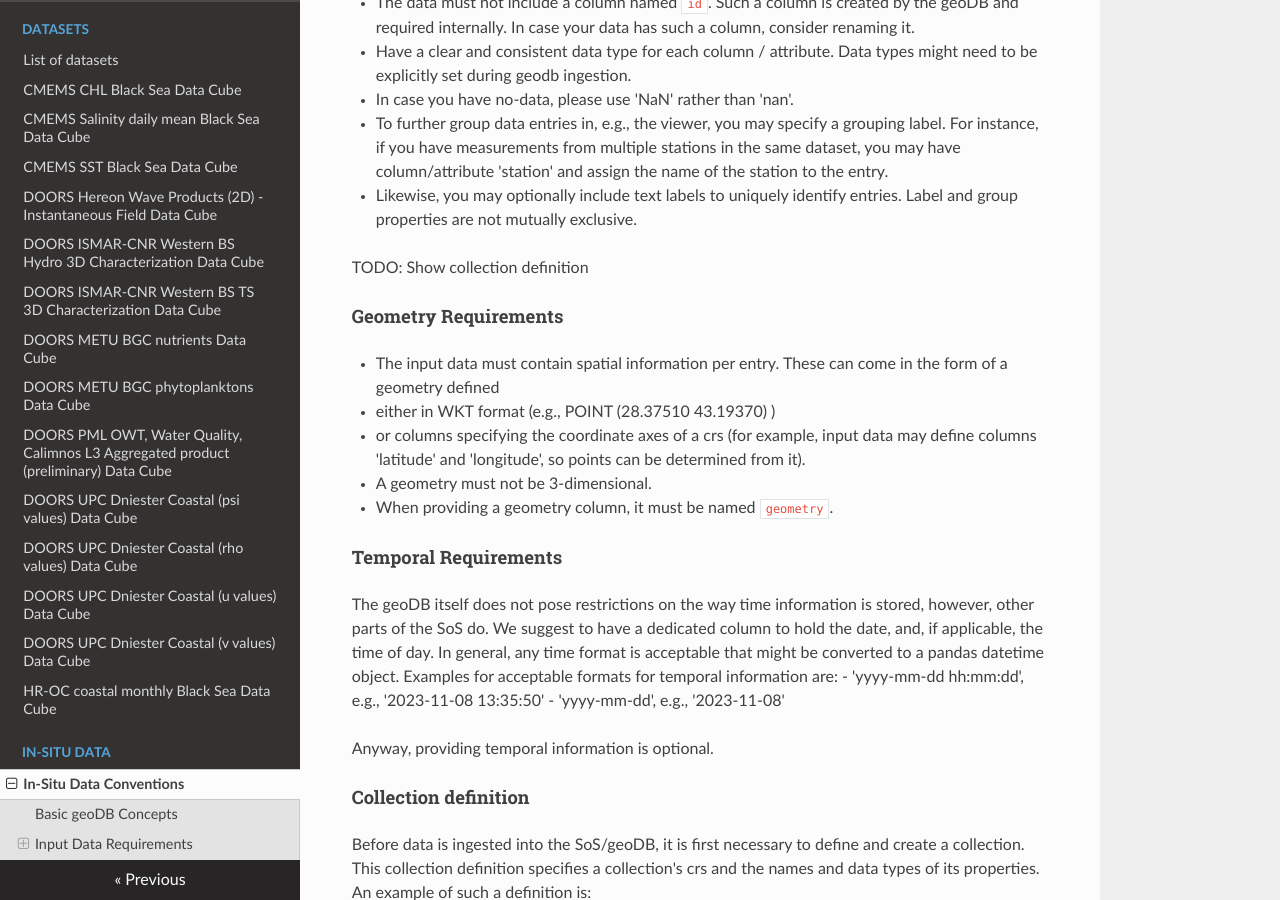
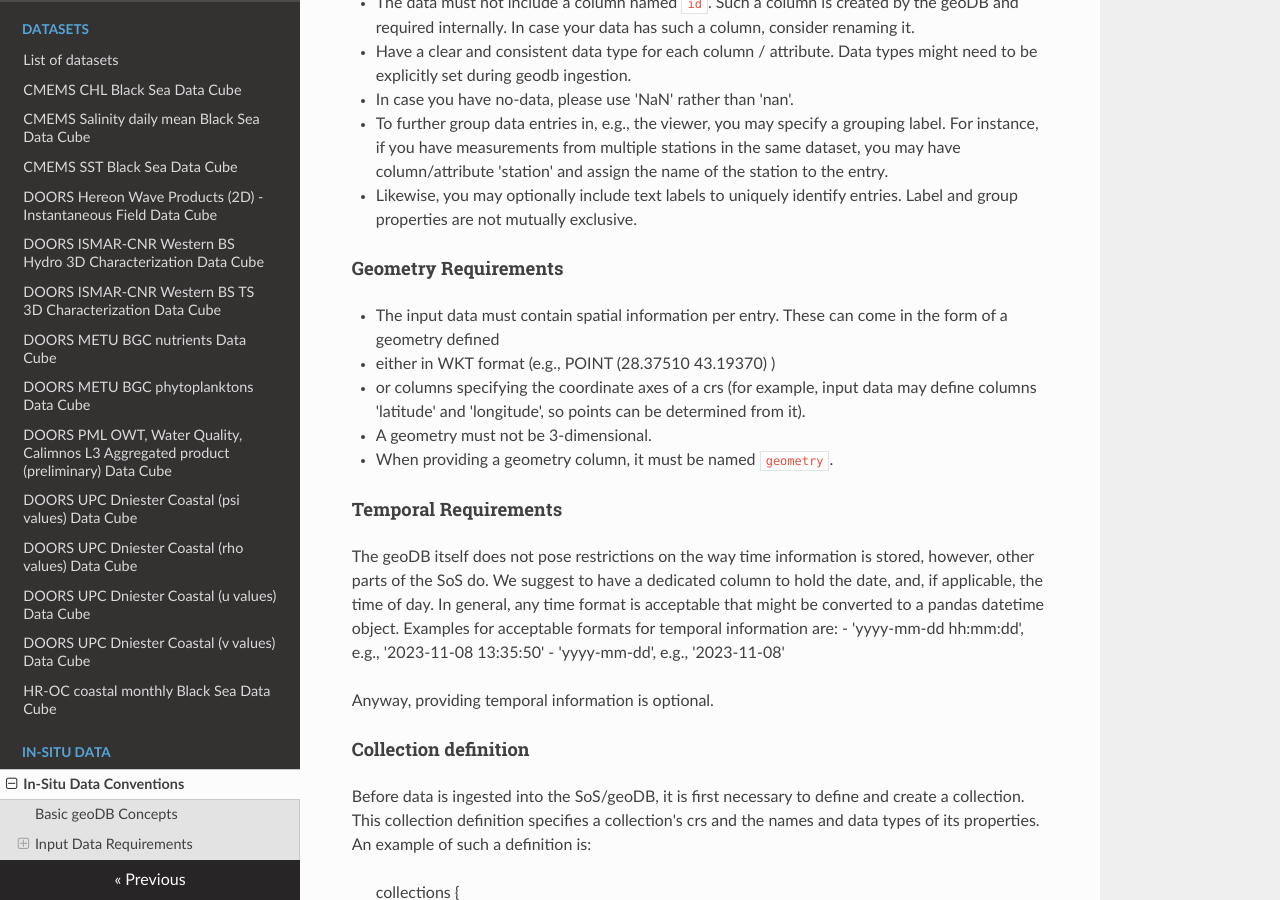
Before and after one commit to bcdev/doors-recipes, an MkDocs documentation site: the page built from docs/insitu/in-situ_data_conventions.md, in a window 1280 px wide and 900 px high, scrolled down 841 px. Built offline with MkDocs 1.6.1, drawn with Linux system fonts in a browser that asks for light colours; nearby versions of some CDN libraries.

Commit message:
removed todo

```diff
--- a/docs/insitu/in-situ_data_conventions.md
+++ b/docs/insitu/in-situ_data_conventions.md
@@ -49,8 +49,6 @@ Each property is defined by a name and a data type.
   the station to the entry.
 - Likewise, you may optionally include text labels to uniquely identify entries.
   Label and group properties are not mutually exclusive.
-
-TODO: Show collection definition
 
 ### Geometry Requirements
 
```
